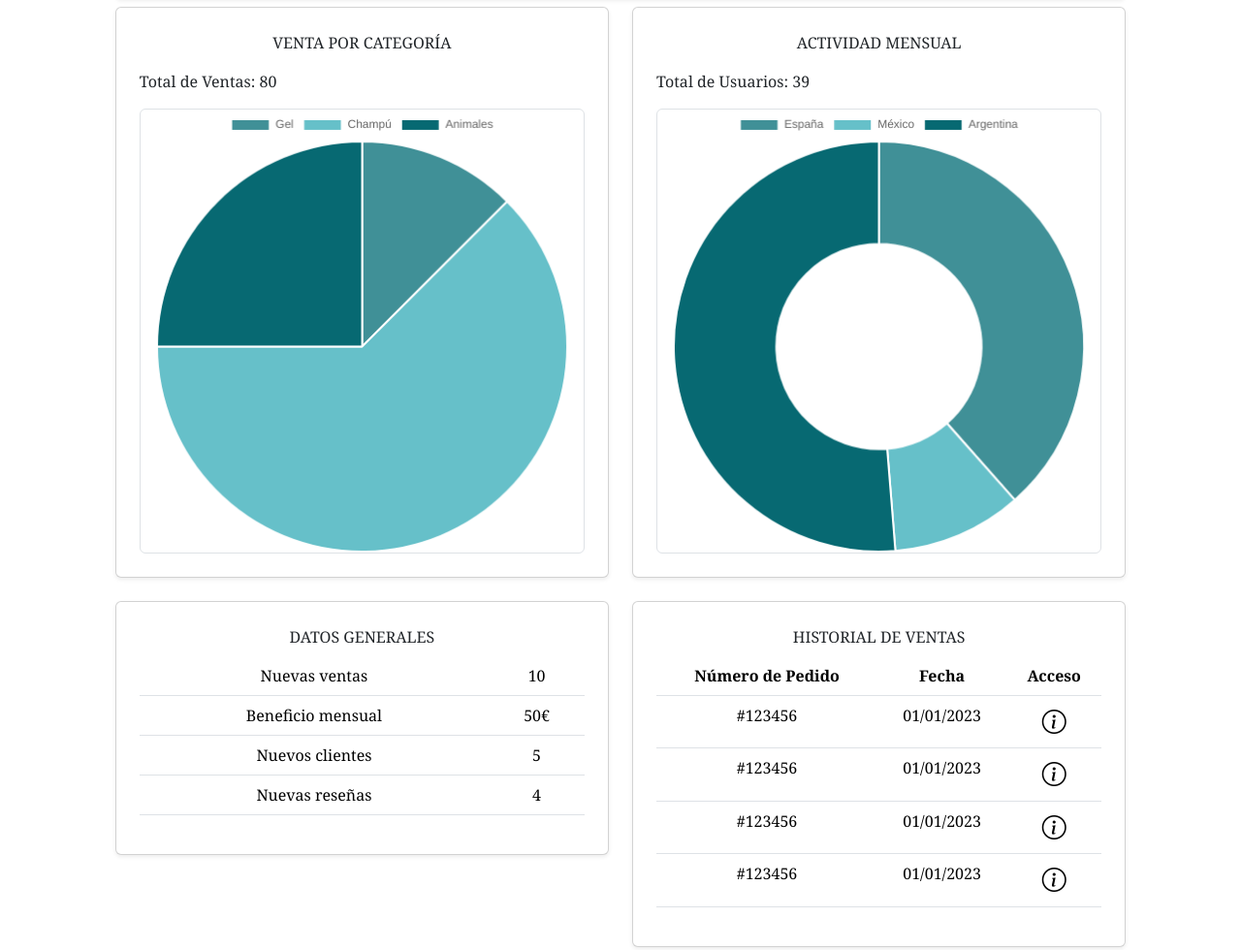
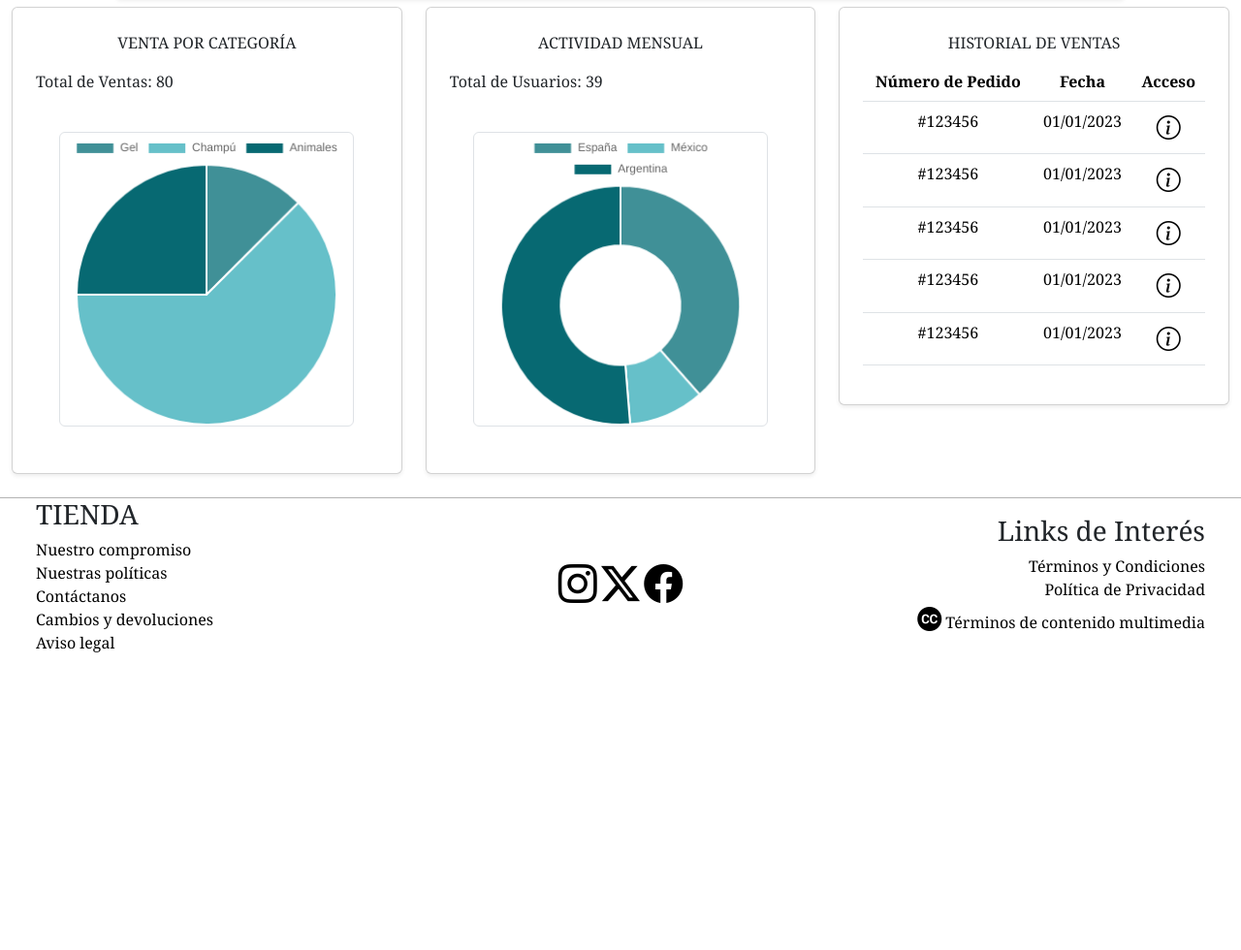
Before and after one commit to MarEscVer/DIWEB, a website built with webpack: page layoutMEV/src/estadistica.html in a window 1280 px wide. Shown: the part 756-1736 px from the top of the page at 97% size. After the commit the page ends 1447 px from the top, so only its background shows below. Built offline with nearby package versions, Linux system fonts and the light colour scheme.

Commit message:
FINAL CAMBIOS

```diff
--- a/layoutMEV/src/estadistica.html
+++ b/layoutMEV/src/estadistica.html
@@ -22,11 +22,11 @@
                         </a>
                         <div class="collapse navbar-collapse" id="navbarNavAltMarkup">
                             <div class="navbar-nav">
-                                <a class="nav-link active" aria-current="page" href="index.html"><i
+                                <a class="nav-link" aria-current="page" href="index.html"><i
                                         class="bi bi-house"></i><br>Inicio</a>
                                 <a class="nav-link" href="#"><i class="bi bi-book"></i><br>Catálogo</a>
                                 <a class="nav-link" href="#"><i class="bi bi-people"></i><br>Quines somos</a>
-                                <a class="nav-link" href="estadistica.html"><i
+                                <a class="nav-link active" href="estadistica.html"><i
                                         class="bi bi-bar-chart-line"></i><br>Estadística</a>
                             </div>
                         </div>
@@ -77,66 +77,34 @@
                         </div>
 
                         <!-- Contenedor para el Pie Chart -->
-                        <div class="col-md-5 mb-4">
+                        <div class="col-md-4 mb-4">
                             <div class="card border-rounded p-4 bg-success shadow-sm">
                                 <!-- Texto del Pie Chart -->
                                 <p class="text-center">VENTA POR CATEGORÍA</p>
                                 <p class="text-left">Total de Ventas: <span id="totalVentasPieChart">0</span></p>
                                 <!-- Gráfico de Pie Chart -->
-                                <div class="text-center bg-white">
+                                <div class="text-center p-4 bg-white">
                                     <canvas id="pieChart" class="border rounded"></canvas>
                                 </div>
                             </div>
                         </div>
 
                         <!-- Contenedor para el Doughnut Chart -->
-                        <div class="col-md-5 mb-4">
+                        <div class="col-md-4 mb-4">
                             <div class="card border-rounded p-4 bg-warning shadow-sm">
                                 <!-- Texto del Doughnut Chart -->
                                 <p class="text-center">ACTIVIDAD MENSUAL</p>
                                 <p class="text-left">Total de Usuarios: <span id="totalUsuariosDoughnutChart">0</span>
                                 </p>
                                 <!-- Gráfico de Doughnut Chart -->
-                                <div class="text-center bg-white">
+                                <div class="text-center p-4 bg-white">
                                     <canvas id="doughnutChart" class="border rounded"></canvas>
                                 </div>
                             </div>
                         </div>
 
-                        <!-- Contenedor para la primera tabla -->
-                        <div class="col-md-5 mb-4">
-                            <div class="card border-rounded p-4 bg-info shadow-sm">
-                                <!-- Texto de la segunda tabla -->
-                                <p class="text-center mb-2">DATOS GENERALES</p>
-                                <!-- Contenido de la primera tabla -->
-                                <div class="table-responsive">
-                                    <table class="table text-center">
-                                        <tbody>
-                                            <tr>
-                                                <td>Nuevas ventas</td>
-                                                <td>10</td>
-                                            </tr>
-                                            <tr>
-                                                <td>Beneficio mensual</td>
-                                                <td>50€</td>
-                                            </tr>
-                                            <tr>
-                                                <td>Nuevos clientes</td>
-                                                <td>5</td>
-                                            </tr>
-                                            <tr>
-                                                <td>Nuevas reseñas</td>
-                                                <td>4</td>
-                                            </tr>
-                                        </tbody>
-                                    </table>
-                                </div>
-                            </div>
-                        </div>
-
-
                         <!-- Contenedor para la segunda tabla -->
-                        <div class="col-md-5 mb-4">
+                        <div class="col-md-4 mb-4">
                             <div class="card border-rounded p-4 bg-danger shadow-sm">
                                 <!-- Texto de la segunda tabla -->
                                 <p class="text-center mb-2">HISTORIAL DE VENTAS</p>
@@ -151,6 +119,11 @@
                                             </tr>
                                         </thead>
                                         <tbody>
+                                            <tr>
+                                                <td>#123456</td>
+                                                <td>01/01/2023</td>
+                                                <td><a href="#"><i class="bi bi-info-circle"></i></a></td>
+                                            </tr>
                                             <tr>
                                                 <td>#123456</td>
                                                 <td>01/01/2023</td>
--- a/layoutMEV/src/js/main.js
+++ b/layoutMEV/src/js/main.js
@@ -52,6 +52,7 @@ document.addEventListener('DOMContentLoaded', function () {
     }
 });
 
+// Graficos
 // Datos y configuración del gráfico de línea
 const data = {
     labels: ['ENE', 'FEB', 'MAR', 'ABR', 'MAY', 'JUN', 'JUL', 'AGO', 'SEP', 'OCT', 'NOV', 'DIC'],
--- a/layoutMEV/src/scss/views/_catalog.scss
+++ b/layoutMEV/src/scss/views/_catalog.scss
@@ -50,11 +50,10 @@ body {
   }
 
   // Video
-  .modal {
+  #videoModal {
     background: $base-color;
     overflow: hidden;
     padding: 0;
-  }
 
     .modal-dialog {
       max-width: none;
@@ -80,5 +79,6 @@ body {
       height: auto;
       max-height: 88vh;
     }
+  }
 
 }
```
Also changed, not shown: layoutMEV/src/registro.html (+1 -1 lines). Lines whose indentation alone changed are shown as unchanged.
